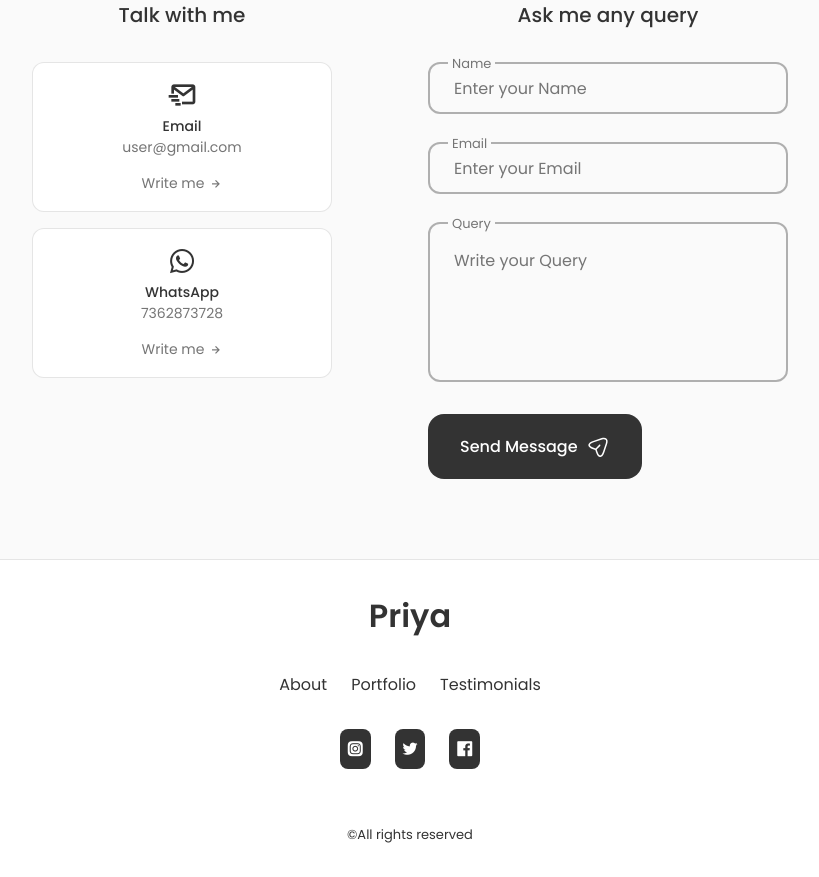
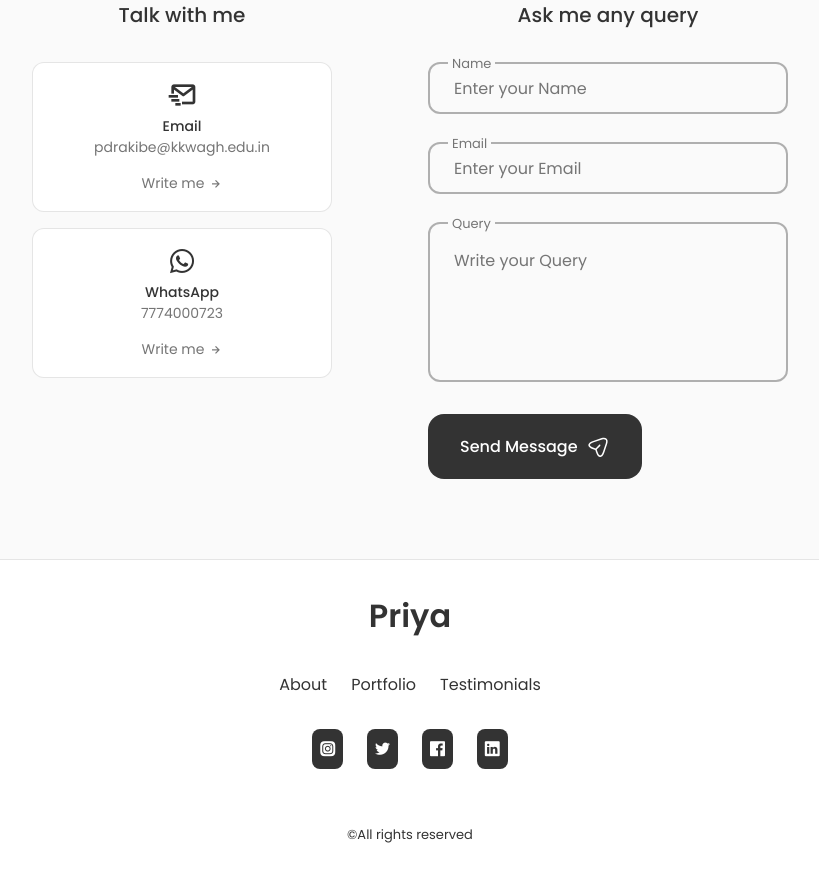
Before and after one commit to Ishan0704/portfolio-priya-mam, a React (Create React App) app: page / in a window 1280 px wide. Shown: the part 2360-3237 px from the top of the page, without its empty margins (230-1049 px from the left). Built offline with nearby package versions, Linux system fonts and the light colour scheme.

Commit message:
up-to-date

```diff
--- a/src/components/contact/Contact.jsx
+++ b/src/components/contact/Contact.jsx
@@ -16,9 +16,9 @@ const Contact = () => {
                         <i className="bx bx-mail-send contact__card-icon"></i>
 
                         <h3 className="contact__card-title">Email</h3>
-                        <span className="contact__card-data">user@gmail.com</span>
+                        <span className="contact__card-data">pdrakibe@kkwagh.edu.in</span>
 
-                        <a href="" className="contact__button">
+                        <a href="mailto:pdrakibe@kkwagh.edu.in" className="contact__button" target="_blank">
                             Write me <i className="bx bx-right-arrow-alt"></i>
                         </a>
                     </div>
@@ -27,9 +27,9 @@ const Contact = () => {
                         <i className="bx bxl-whatsapp contact__card-icon"></i>
 
                         <h3 className="contact__card-title">WhatsApp</h3>
-                        <span className="contact__card-data">7362873728</span>
+                        <span className="contact__card-data">7774000723</span>
 
-                        <a href="" className="contact__button">
+                        <a href="https://wa.me/7774000723" className="contact__button" rel="noopener noreferrer" target="_blank" >
                             Write me <i className="bx bx-right-arrow-alt"></i>
                         </a>
                     </div>
--- a/src/components/footer/Footer.jsx
+++ b/src/components/footer/Footer.jsx
@@ -23,7 +23,7 @@ const Footer = () => {
 
             <div className="footer__social">
 
-                <a href="" className="footer__social-link" target="_blank">
+                <a href="https://www.instagram.com/priyarakibe/?igsh=MThrY3FyZHpiM2VtcA%3D%3D" className="footer__social-link" target="_blank">
                     <i class="uil uil-instagram-alt"></i>
                 </a>
 
@@ -35,6 +35,10 @@ const Footer = () => {
                     <i class="uil uil-facebook"></i>
                 </a>
 
+                <a href="" className="footer__social-link" target="_blank">
+                    <i class="uil uil-linkedin"></i>
+                </a>
+
             </div>
             <span className="footer__copy">&#169;All rights reserved</span>
         </div>
--- a/src/components/home/Social.jsx
+++ b/src/components/home/Social.jsx
@@ -8,15 +8,15 @@ const Social = () => {
         </a>
 
         <a href="" className="home__social-icon" target="_blank">
-             <i class="uil uil-twitter"></i>
+          <i class="uil uil-twitter"></i>
         </a>
 
         <a href="" className="home__social-icon" target="_blank">
-             <i class="uil uil-facebook"></i>
+          <i class="uil uil-facebook"></i>
         </a>
 
         <a href="" className="home__social-icon" target="_blank">
-        <i class="uil uil-linkedin"></i>
+          <i class="uil uil-linkedin"></i>
         </a>
     </div>
   )
```
